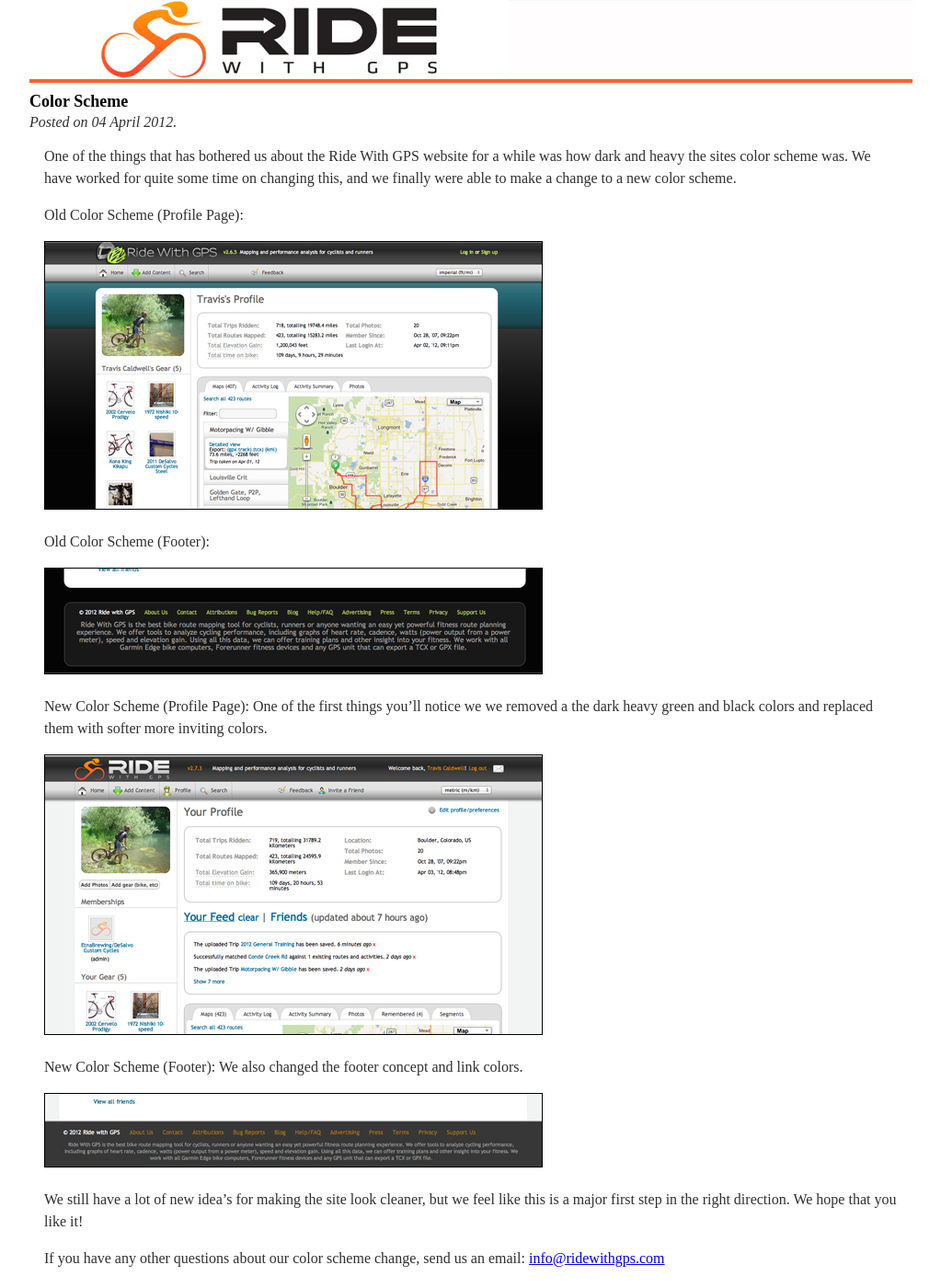
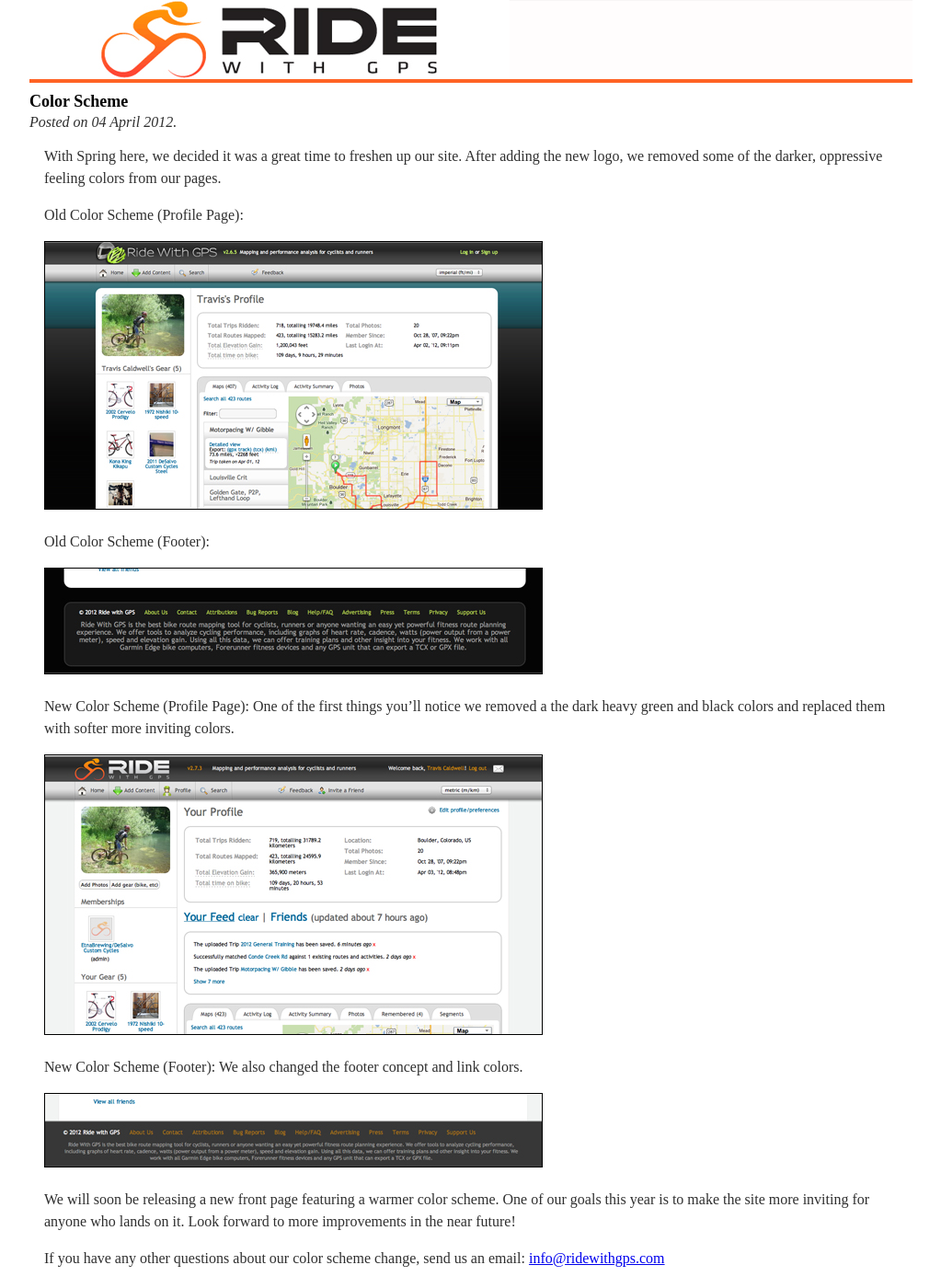
Before and after one commit to kingcu/blog.ridewithgps.com, a Jekyll site: the page built from _posts/2012-04-04-Color-Scheme.markdown, in a window 1280 px wide and 1400 px high. Shown: the whole window at 92% size, without its empty margins (128-1151 px from the left). Built offline with Jekyll 4.4.1, drawn with Linux system fonts in a browser that asks for light colours; some web fonts are replaced; Markdown is read by kramdown in place of the engine named in the settings; comment, search, counter and statistics services are not loaded.

Commit message:
grammar fixes

```diff
--- a/_posts/2012-04-03-groups.markdown
+++ b/_posts/2012-04-03-groups.markdown
@@ -2,7 +2,7 @@
 layout: post
 title: "Groups"
 ---
-You can now connect with people on Ride With GPS through our new Groups features. Groups will allow you to easily meet, coordinate, share, and compare rides, routes, and events with other group members. You can easily search for groups in your area or afar. Or, you can create your own Ride With GPS Group!
+You can now connect with people on Ride With GPS through our new Groups features. Groups will allow you to easily meet, coordinate, share, and compare rides, routes, and events with other group members. You can easily search for groups in your area. It is easy to create your own Ride With GPS Group!
 
 To get started find the group you're looking for by selecting "Group" from the "Search" drop down menu:
 
--- a/_posts/2012-04-04-Color-Scheme.markdown
+++ b/_posts/2012-04-04-Color-Scheme.markdown
@@ -3,7 +3,7 @@
 title: "Color Scheme"
 ---
 
-One of the things that has bothered us about the Ride With GPS website for a while was how dark and heavy the sites color scheme was. We have worked for quite some time on changing this, and we finally were able to make a change to a new color scheme.
+With Spring here, we decided it was a great time to freshen up our site.  After adding the new logo, we removed some of the darker, oppressive feeling colors from our pages.
 
 Old Color Scheme (Profile Page):
 
@@ -15,7 +15,7 @@
 <img class="postimage" src="/images/profile_old_lower.jpg" alt="Old Color Scheme, Footer">
 
 New Color Scheme (Profile Page):
-One of the first things you'll notice we we removed a the dark heavy green and black colors and replaced them with softer more inviting colors.
+One of the first things you'll notice we removed a the dark heavy green and black colors and replaced them with softer more inviting colors.
 
 <img class="postimage" src="/images/profile_new_upper.jpg" alt="New Color Scheme, Profile Page">
 
@@ -28,7 +28,7 @@
 
 <img class="postimage" src="/images/profile_new_lower.jpg" alt="New Color Scheme, Footer">
 
-We still have a lot of new idea's for making the site look cleaner, but we feel like this is a major first step in the right direction. We hope that you like it!
+We will soon be releasing a new front page featuring a warmer color scheme.  One of our goals this year is to make the site more inviting for anyone who lands on it.  Look forward to more improvements in the near future!
 
 If you have any other questions about our color scheme change, send us an email: <a
 href="mailto:info@ridewithgps.com">info@ridewithgps.com</a>
--- a/_posts/2012-04-04-New-Logo.markdown
+++ b/_posts/2012-04-04-New-Logo.markdown
@@ -3,13 +3,13 @@
 title: "New Logo"
 ---
 
-Along with updating our color scheme we also felt like it was time for our logo to grow up a little bit. And, since we do not proclaim to be graphic designers and we think the concept of crowd sourcing is cool we opted to try out <a href="http://99designs.com/">99designs</a>. We setup up a competition with just a few parameters, which was the easy part, and then waited for the designs to come in.
+Along with updating our color scheme we also felt like it was time for our logo to grow up and reflect our core cycling market. Since we do not claim to be graphic designers and we think the concept of crowd sourcing is cool, we opted to try out <a href="http://99designs.com/">99designs</a>. Setting up the initial competition with some clear objectives was the easy part.  Picking from the 110 total designs proved to be much more difficult.
 
-At first it was easy to pick the good designs out from the bad designs. But, as the competition went into the late rounds it became really hard to pick between the designs. However, we pushed through the tough times and picked the winner!
+At first it was easy to pick the good from the bad. But, as the competition went into the late rounds it became really hard to pick between the designs. However, we pushed through the tough times and picked the winner!
 
 <img class="postimage" src="/images/logo_new.jpg">
 
-We are really happy about and excited for our new logo. We feel like it's really helping make the site feel more professional. We hope you like it to!
+We are really happy about and excited for our new logo. We feel like it's really helping make the site feel more professional. We hope you like it too!
 
 If you have any other questions about our new logo, send us an email: <a
 href="mailto:info@ridewithgps.com">info@ridewithgps.com</a>
--- a/_posts/2012-04-05-View-By-Time.markdown
+++ b/_posts/2012-04-05-View-By-Time.markdown
@@ -3,11 +3,11 @@
 title: "Activity Center View Log by Time"
 ---
 
-No matter what type of cyclist you are, whether you're a competitive racer, or recreational rider you probably do a fair amount of your riding based on time spent on the bike. In order to acknowledge the need to view your activity based on time in the Premium User's Activity Center we added the ability to view the Activity Center graph by Time. You now have three total views for this main graph: Distance, Elevation Gain, and Time.
+No matter what type of cyclist you are, a competitive racer or recreational rider, you probably gauge your training using time spent on bike rather than distance. In order to accomodate the need to view activity based on time, we added the ability to view the Activity Center graphs by time. You now have three x-axis to choose from: Distance, Elevation Gain, and Time.
 
 <img class="postimage" src="/images/activitycenter_volumetime.jpg">
 
-We really think that this adds a nice level of training analysis to the Activity Center for our premium users.
+We really think that this adds a nice level of training analysis to the Activity Center.
 
 Not a premium user? <a href="https://ridewithgps.com/choose_account?utm_source=Blog&utm_medium=Post&utm_campaign=BlogPost">Upgrade your account now to unlock this feature!</a>
 
```
